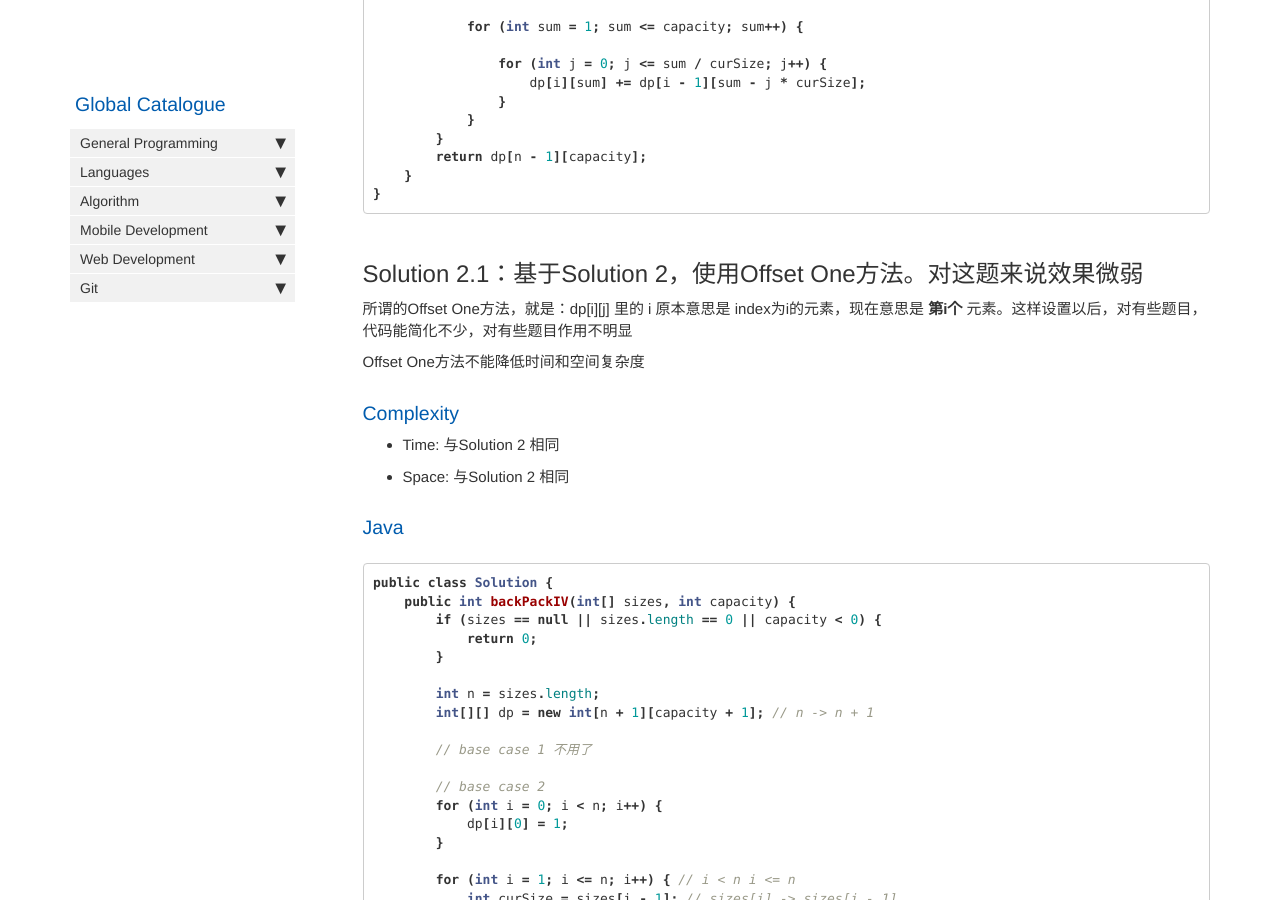
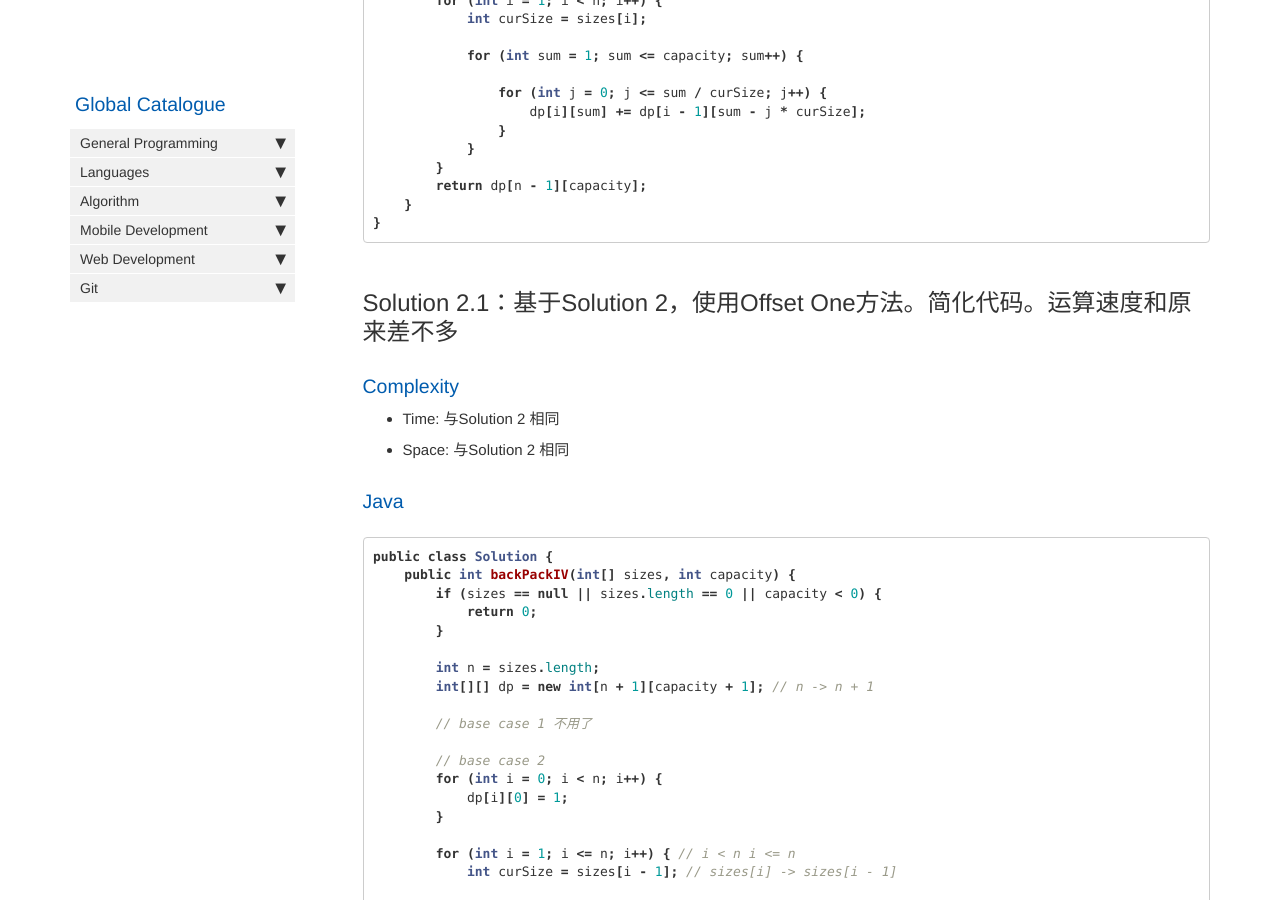
Before and after one commit to HungryOrc/hungryorc.github.io, a Jekyll site: the page built from pages/algorithm/algorithm_backpack_unlimited_1Attr_exactFill_returnNumOfSolutions.md, in a window 1280 px wide and 900 px high, scrolled down 3546 px. Built offline with Jekyll 4.4.1, drawn with Linux system fonts in a browser that asks for light colours; nearby versions of some CDN libraries; comment, search, counter and statistics services are not loaded; some of the changed text lies outside the part shown.

Commit message:
Update algorithm_backpack_unlimited_1Attr_exactFill_returnNumOfSolutions.md

````diff
--- a/pages/algorithm/algorithm_backpack_unlimited_1Attr_exactFill_returnNumOfSolutions.md
+++ b/pages/algorithm/algorithm_backpack_unlimited_1Attr_exactFill_returnNumOfSolutions.md
@@ -163,10 +163,7 @@ public class Solution {
 }
 ```
 
-## Solution 2.1：基于Solution 2，使用Offset One方法。对这题来说效果微弱
-所谓的Offset One方法，就是：dp[i][j] 里的 i 原本意思是 index为i的元素，现在意思是 **第i个** 元素。这样设置以后，对有些题目，代码能简化不少，对有些题目作用不明显
-
-Offset One方法不能降低时间和空间复杂度
+## Solution 2.1：基于Solution 2，使用Offset One方法。简化代码。运算速度和原来差不多
 
 ### Complexity
 * Time: 与Solution 2 相同
````
Also changed, not shown: other parts of pages/algorithm/algorithm_backpack_unlimited_1Attr_exactFill_returnNumOfSolutions.md (+1 -1 lines).
